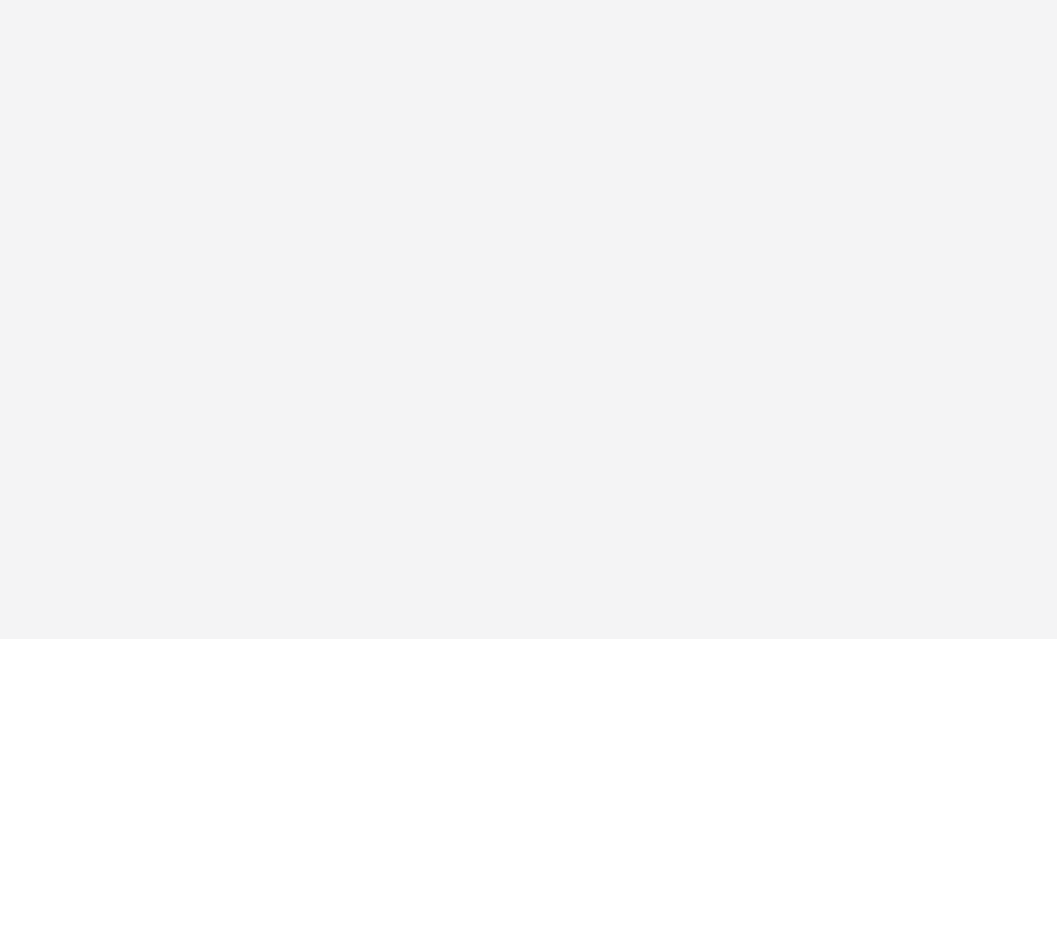
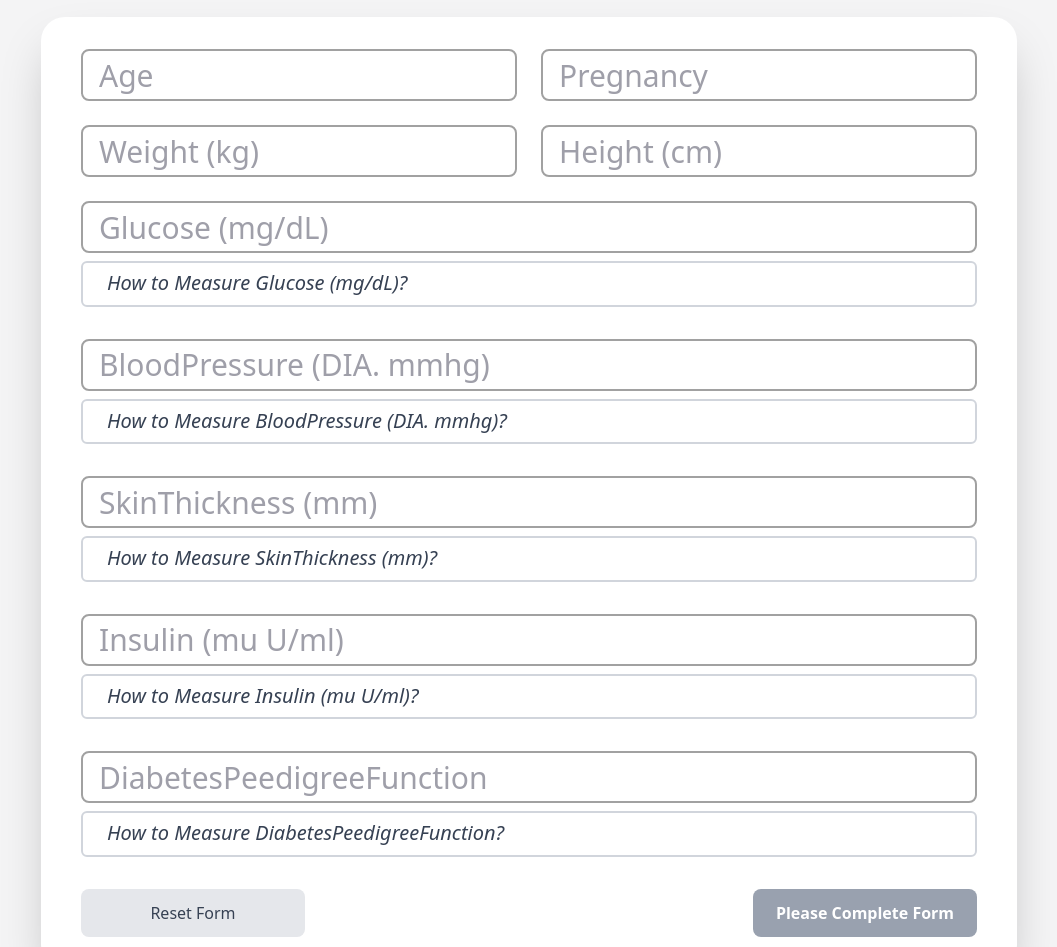
Before and after one commit to TanKyeWen/DiabetesPrediction-Web, an Angular app: page /predict in a window 1280 px wide. Shown: the part 161-1108 px from the top of the page, without its empty margins (111-1168 px from the left). Before the commit the page ends 800 px from the top, so only its background shows below. Built offline with nearby package versions, Linux system fonts and the light colour scheme.

Commit message:
completed form

```diff
--- a/src/app/app.ts
+++ b/src/app/app.ts
@@ -1,9 +1,10 @@
 import { Component, signal } from '@angular/core';
 import { RouterLink, RouterOutlet } from '@angular/router';
+import { ReactiveFormsModule } from '@angular/forms';
 
 @Component({
   selector: 'app-root',
-  imports: [RouterOutlet, RouterLink],
+  imports: [RouterOutlet, RouterLink, ReactiveFormsModule],
   templateUrl: './app.html',
   styleUrl: './app.css'
 })
--- a/src/app/dropdown-info/dropdown-info.html
+++ b/src/app/dropdown-info/dropdown-info.html
@@ -10,8 +10,9 @@
     }"
     class="transition-all duration-1000 delay-200 border-gray-400 border-t"
     >
-    <div class="text-lg text-gray-600 leading-relaxed">
-      {{ contentDetails }}
+    <div class="text-lg text-gray-600 leading-relaxed"
+      [innerHTML]="contentDetails"
+      >
     </div>
   </div>
 </button>
--- /dev/null
+++ b/src/app/form-section/form-section.html
@@ -0,0 +1,152 @@
+<form [formGroup]="diabetesPredictionForm" (ngSubmit)="onSubmit()" class="py-8 px-10 space-y-6">
+    <div class="flex space-x-6">
+        <input
+            id="Age"
+            type="number"
+            formControlName="Age"
+            placeholder="Age"
+            class="px-4 py-6 h-10 w-1/2 border-2 border-neutral-400 rounded-lg text-3xl placeholder-zinc-400 text-zinc-600
+                    focus:ring-2 focus:ring-blue-200 focus:border-blue-200 transition-colors"
+            [class.border-red-500]="isFieldInvalid('Age')"
+        >
+        <input
+            id="Pregnancy"
+            type="number"
+            formControlName="Pregnancy"
+            placeholder="Pregnancy"
+            class="px-4 py-6 h-10 w-1/2 border-2 border-neutral-400 rounded-lg text-3xl placeholder-zinc-400 text-zinc-600
+                    focus:ring-2 focus:ring-blue-200 focus:border-blue-200 transition-colors"
+            [class.border-red-500]="isFieldInvalid('Pregnancy')"
+        >
+    </div>
+
+    <div class="flex space-x-6">
+        <input
+            id="Weight"
+            formControlName="Weight"
+            placeholder="Weight (kg)"
+            class="px-4 py-6 h-10 w-1/2 border-2 border-neutral-400 rounded-lg text-3xl placeholder-zinc-400 text-zinc-600
+                    focus:ring-2 focus:ring-blue-200 focus:border-blue-200 transition-colors"
+            [class.border-red-500]="isFieldInvalid('Weight')"
+        >
+        <input
+            id="Height"
+            formControlName="Height"
+            placeholder="Height (cm)"
+            class="px-4 py-6 h-10 w-1/2 border-2 border-neutral-400 rounded-lg text-3xl placeholder-zinc-400 text-zinc-600
+                    focus:ring-2 focus:ring-blue-200 focus:border-blue-200 transition-colors"
+            [class.border-red-500]="isFieldInvalid('Height')"
+        >
+    </div>
+
+    <div class="space-y-6">
+        <input
+            id="Glucose"
+            formControlName="Glucose"
+            placeholder="Glucose (mg/dL)"
+            class="px-4 py-6 mb-0 h-10 w-full border-2 border-neutral-400 rounded-lg text-3xl placeholder-zinc-400 text-zinc-600
+                    focus:ring-2 focus:ring-blue-200 focus:border-blue-200 transition-colors"
+            [class.border-red-500]="isFieldInvalid('Glucose')"
+        >
+        <app-dropdown-info
+            contentHeader="How to Measure Glucose (mg/dL)?"
+            contentDetails="Capillary blood glucose test or Venous (plasma) blood glucose test.<br>
+                <a href='https://my.clevelandclinic.org/health/diagnostics/12363-blood-glucose-test'
+                    class='text-blue-600 hover:text-blue-800 underline'
+                >More Info</a>"
+            >
+        </app-dropdown-info>
+    </div>
+
+    <div class="space-y-6">
+        <input
+            id="BloodPressure"
+            formControlName="BloodPressure"
+            placeholder="BloodPressure (DIA. mmhg)"
+            class="px-4 py-6 mb-0 h-10 w-full border-2 border-neutral-400 rounded-lg text-3xl placeholder-zinc-400 text-zinc-600
+                    focus:ring-2 focus:ring-blue-200 focus:border-blue-200 transition-colors"
+            [class.border-red-500]="isFieldInvalid('BloodPressure')"
+        >
+        <app-dropdown-info
+            contentHeader="How to Measure BloodPressure (DIA. mmhg)?"
+            contentDetails="Sphygmomanometry.
+                <a href='https://www.physio-pedia.com/Sphygmomanometer'
+                    class='text-blue-600 hover:text-blue-800 underline'
+                >More Info</a>"
+            >
+        </app-dropdown-info>
+    </div>
+
+    <div class="space-y-6">
+        <input
+            id="SkinThickness"
+            formControlName="SkinThickness"
+            placeholder="SkinThickness (mm)"
+            class="px-4 py-6 mb-0 h-10 w-full border-2 border-neutral-400 rounded-lg text-3xl placeholder-zinc-400 text-zinc-600
+                    focus:ring-2 focus:ring-blue-200 focus:border-blue-200 transition-colors"
+            [class.border-red-500]="isFieldInvalid('SkinThickness')"
+        >
+        <app-dropdown-info
+            contentHeader="How to Measure SkinThickness (mm)?"
+            contentDetails="
+                <a href='https://www.ptdirect.com/training-delivery/client-assessment/taking-skin-fold-body-fat-measurements'
+                    class='text-blue-600 hover:text-blue-800 underline'
+                >Follow This Link</a>"
+            >
+        </app-dropdown-info>
+    </div>
+
+    <div class="space-y-6">
+        <input
+            id="Insulin"
+            formControlName="Insulin"
+            placeholder="Insulin (mu U/ml)"
+            class="px-4 py-6 mb-0 h-10 w-full border-2 border-neutral-400 rounded-lg text-3xl placeholder-zinc-400 text-zinc-600
+                    focus:ring-2 focus:ring-blue-200 focus:border-blue-200 transition-colors"
+            [class.border-red-500]="isFieldInvalid('Insulin')"
+        >
+        <app-dropdown-info
+            contentHeader="How to Measure Insulin (mu U/ml)?"
+            contentDetails="Take a Blood Test.
+                <a href='https://medlineplus.gov/lab-tests/insulin-in-blood/'
+                    class='text-blue-600 hover:text-blue-800 underline'
+                >More Info</a>"
+            >
+        </app-dropdown-info>
+    </div>
+
+    <div class="space-y-6">
+        <input
+            id="DiabetesPeedigreeFunction"
+            formControlName="DiabetesPeedigreeFunction"
+            placeholder="DiabetesPeedigreeFunction"
+            class="px-4 py-6 mb-0 h-10 w-full border-2 border-neutral-400 rounded-lg text-3xl placeholder-zinc-400 text-zinc-600
+                    focus:ring-2 focus:ring-blue-200 focus:border-blue-200 transition-colors"
+            [class.border-red-500]="isFieldInvalid('DiabetesPeedigreeFunction')"
+        >
+        <app-dropdown-info
+            contentHeader="How to Measure DiabetesPeedigreeFunction?"
+            contentDetails="DPF = (Σ each relative's weight x indicator) / ( Σ weights )"
+            >
+        </app-dropdown-info>
+    </div>
+
+    <div class="flex justify-between">
+        <button
+            type="button"
+            (click)="resetForm()"
+            class="w-1/4 py-2 px-4 bg-gray-200 text-gray-700 font-medium rounded-lg hover:bg-gray-300 focus:ring-2 focus:ring-gray-500 focus:ring-offset-2 transition-colors"
+        >
+            Reset Form
+        </button>
+
+        <button
+            type="submit"
+            [disabled]="diabetesPredictionForm.invalid"
+            class="w-1/4 py-3 px-4 bg-blue-600 text-white font-semibold rounded-lg hover:bg-blue-700 focus:ring-2 focus:ring-blue-500 focus:ring-offset-2 transition-colors disabled:bg-gray-400 disabled:cursor-not-allowed"
+        >
+            <span *ngIf="!diabetesPredictionForm.invalid">Submit Information</span>
+            <span *ngIf="diabetesPredictionForm.invalid">Please Complete Form</span>
+        </button>
+    </div>
+</form>
--- /dev/null
+++ b/src/app/form-section/form-section.ts
@@ -0,0 +1,57 @@
+import { Component, OnInit } from '@angular/core';
+import { ReactiveFormsModule, FormBuilder, FormGroup, Validators } from '@angular/forms';
+import { DropdownInfo } from '../dropdown-info/dropdown-info';
+import { CommonModule } from '@angular/common';
+
+interface DiabetesField {
+  Pregnancy: number;
+  Glucose: number;
+  BloodPressure: number;
+  SkinThickness: number;
+  Insulin: number;
+  Weight: number;
+  Height: number;
+  DiabetesPeedigreeFunction: number;
+  Age: number;
+}
+
+@Component({
+  selector: 'app-form-section',
+  imports: [ReactiveFormsModule, CommonModule, DropdownInfo],
+  templateUrl: './form-section.html',
+  styleUrl: './form-section.css'
+})
+export class FormSection implements OnInit{
+  diabetesPredictionForm: FormGroup;
+
+  constructor(private fb: FormBuilder){
+    this.diabetesPredictionForm = this.fb.group({
+      Pregnancy: ['', [Validators.required, Validators.min(0), Validators.max(25)]],
+      Glucose: ['', [Validators.required, Validators.min(0.0000001), Validators.max(150)]],
+      BloodPressure: ['', [Validators.required, Validators.min(0.0000001), Validators.max(150)]],
+      SkinThickness: ['', [Validators.required, Validators.min(1), Validators.max(150)]],
+      Insulin: ['', [Validators.required, Validators.min(0.0000001), Validators.max(150)]],
+      Weight: ['', [Validators.required, Validators.min(1), Validators.max(450)]],
+      Height: ['', [Validators.required, Validators.min(50), Validators.max(250)]],
+      DiabetesPeedigreeFunction: ['', [Validators.required, Validators.min(0.078), Validators.max(2.42)]],
+      Age: ['', [Validators.required, Validators.min(1), Validators.max(125)]],
+    })
+  }
+
+  ngOnInit(): void {
+
+  }
+
+  onSubmit(): void{
+    console.log("Submit Form")
+  }
+
+  resetForm(): void{
+    this.diabetesPredictionForm.reset();
+  }
+
+  isFieldInvalid(fieldName: string): boolean {
+    const field = this.diabetesPredictionForm.get(fieldName);
+    return !!(field && field.invalid && (field.dirty || field.touched));
+  }
+}
--- a/src/app/predict-page/predict-page.html
+++ b/src/app/predict-page/predict-page.html
@@ -1,4 +1,6 @@
 <section class="max-w-5xl mx-auto px-6 pt-10">
-    <h2 class="text-4xl font-bold mb-3">What is Diabetes?</h2>
-
+    <h2 class="text-4xl font-bold mb-3">Predict Diabetes</h2>
+    <div class="w-full min-h-96 bg-white rounded-3xl shadow-2xl">
+        <app-form-section></app-form-section>
+    </div>
 </section>
--- a/src/app/predict-page/predict-page.ts
+++ b/src/app/predict-page/predict-page.ts
@@ -1,8 +1,9 @@
 import { Component } from '@angular/core';
+import { FormSection } from '../form-section/form-section';
 
 @Component({
   selector: 'app-predict-page',
-  imports: [],
+  imports: [FormSection],
   templateUrl: './predict-page.html',
   styleUrl: './predict-page.css'
 })
```
Also changed, not shown: src/app/form-section/form-section.css (added), 1 other file (tests, documents, lock files or other folders).
